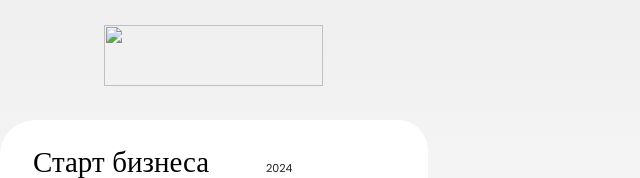
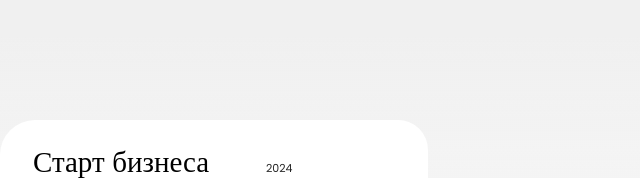
Before and after one commit to DenisRapira/DenisRapira55, a website built with Parcel: page screen.html in a window 1280 px wide. Shown: the part 426-604 px from the top of the page, 0-640 px from the left. Built offline with nearby package versions, Linux system fonts and the light colour scheme.

Commit message:
Update screen.html

```diff
--- a/screen.html
+++ b/screen.html
@@ -75,12 +75,6 @@
           <div class="silver">Новичок</div>
         </div>
       </div>
-      <img
-        class="screen-child3"
-        alt=""
-        src="./public/.svg"
-      />
-
       <div class="component-4">
         <div class="rectangle-parent11">
           <div class="group-child14"></div>
```
